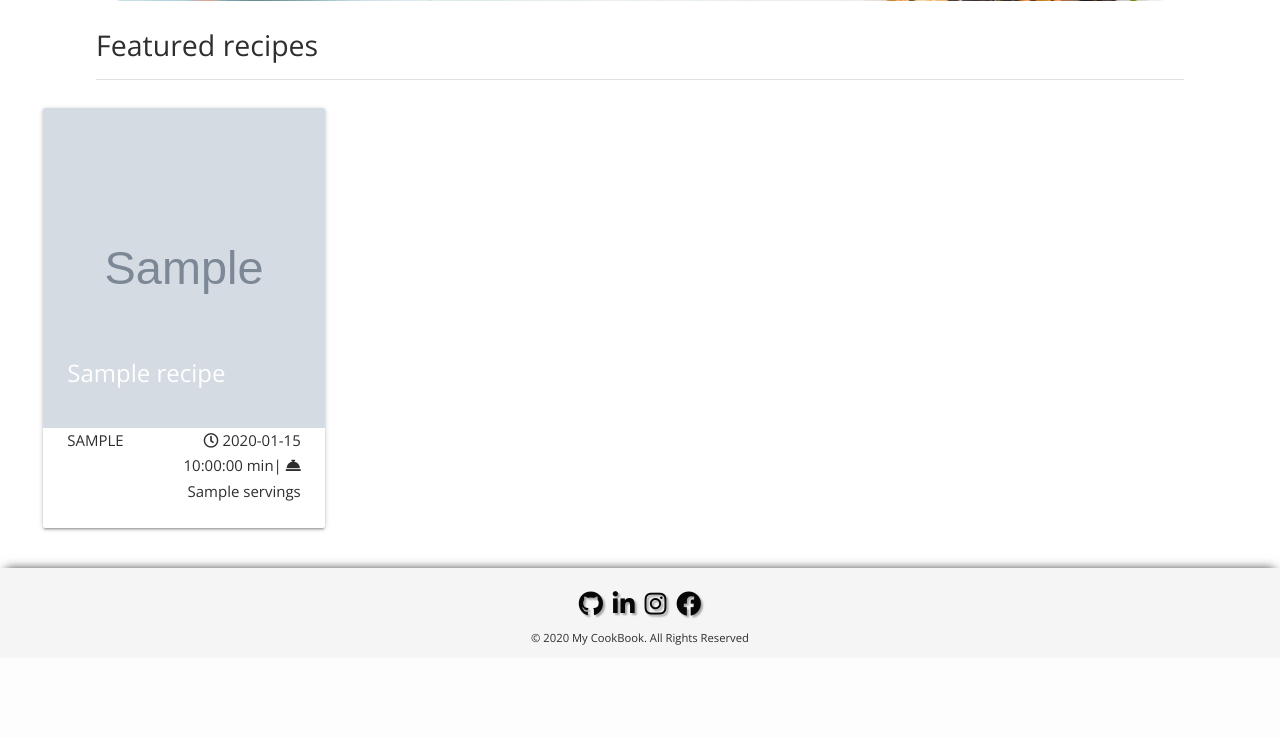
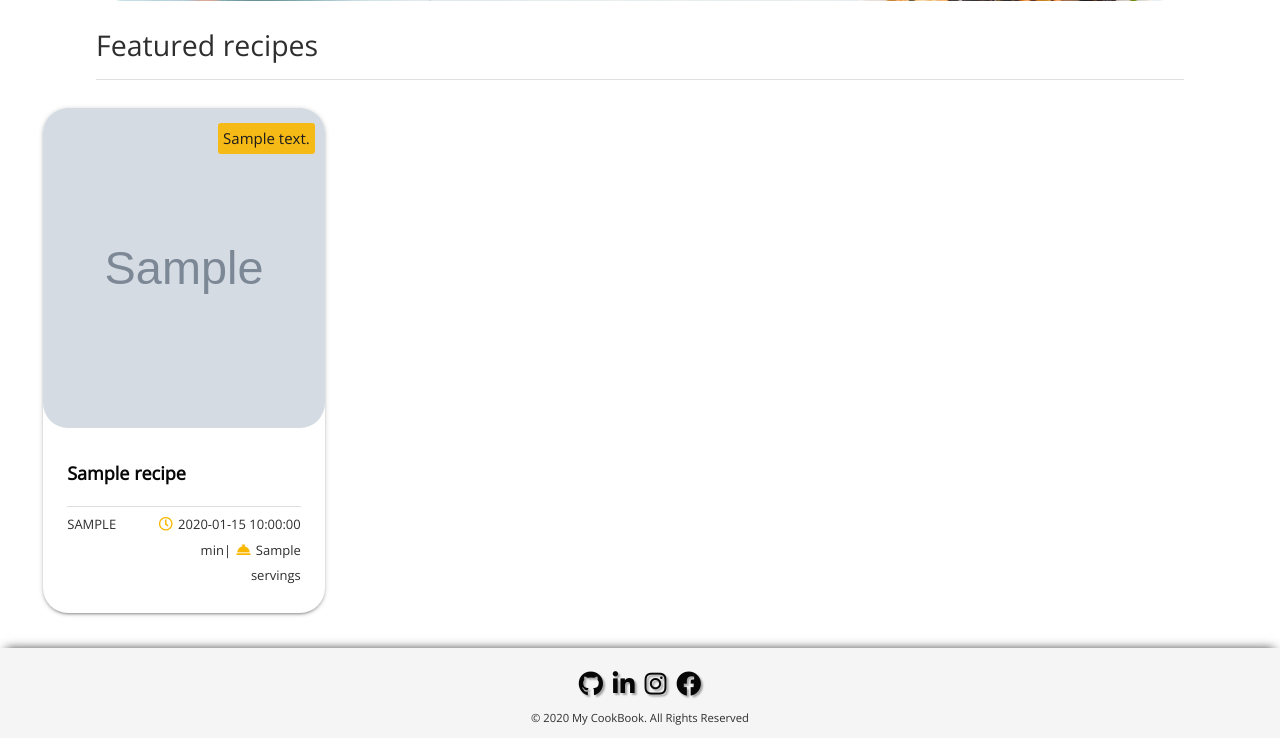
Before and after one commit to irinatu17/MyCookBook, a Flask app: page / in a window 1280 px wide. Shown: the part 479-1217 px from the top of the page. Before the commit the page ends 1124 px from the top, so only its background shows below. Run offline with Flask 2, Linux system fonts and the light colour scheme; grey boxes marked "Sample" are stand-in pictures; a database or web service that is not in the repository returns one stand-in record (values such as "Sample title"); some libraries are stand-ins or nearby versions.

Commit message:
Add styling to recipe_cards, null value to cuisine type If user does not select cuisine_type or diet_type(as they are optional), null value is assigned. If cuisine type is not selected, it is not displayed on the card. Placeholder image is displayed for the recipes where image URL was not provided

```diff
--- a/mycookbook/static/css/style.css
+++ b/mycookbook/static/css/style.css
@@ -66,10 +66,10 @@ text-shadow: 1px 1px 1px var(--lightgrey);
 font-size: 1.7rem;
 }
 /* Navigation Bar*/
-nav {
+nav{
 position: fixed;
 top: 0px;
-z-index: 15;
+z-index: 10;
 background-color: var(--darkwhite);
 font-family: var(--primaryfont);
 }
@@ -84,14 +84,14 @@ font-family: var(--secondaryfont);
 margin-right: 5px;
 font-weight: 400;
 }
-.navbar-icon {
+.navbar-icon{
 margin-right: 0.8rem;
 font-size: 20px;
 color: var(--lightblack);
 }
-.mobile-navbar-heading {
+.mobile-navbar-heading{
 font-size: 2.6rem;
-text-shadow: 1px 1px 1px var(--lightgrey);
+text-shadow: 1px 1px 6px var(--darkwhite);
 color: var(--coral);
 }
 /* Footer */
@@ -166,12 +166,55 @@ padding: 9px;
 }
 /* Cards*/
 .card .card-image img{
+border-radius: 25px;
+}
+.recipe-image{
+border-radius: 25px;
+}
+.card{
+    background-color: var(--white);
+}
+.card-bottom-info{
+font-size:13px;
+margin-top: 5px;
+margin-bottom: 0;
+}
+.icon-recipe-card{
+ color: var(--yellow);
+ font-size: 14px;
+ padding: 2px;
+}
+.card-recipe,
+.card-image{
+border-radius: 25px;
+}
+.card .card-image img{
 position: relative;
 object-fit: cover;
 height: 40vh;
 }
 .card .card-content{
 padding-top: 0;
+}
+.card .card-title{
+font-weight: 600;
+font-size: 1.2rem;
+color: var(--black);
+}
+.card .card-title:hover{
+text-shadow: 2px 2px 2px var(--lightgrey);
+}
+.text-block {
+position: absolute;
+top: 15px;
+right: 10px;
+background-color: var(--yellow);
+color: var(--black);
+font-family:var(--primaryfont);
+padding: 0 5px;
+line-height: 1px;
+opacity: 0.9;
+border-radius: 3px;
 }
 /* Add-Edit recipe*/
 .container-addrecipe{
@@ -246,6 +289,9 @@ width: 15rem;
 .container-addrecipe{
 width:85%;
 }
+.card .card-image img{
+height: 30vh;
+}
 }
 /* Desktop size only Media queries */
 @media (min-width: 992px) {
--- a/mycookbook/templates/add_recipe.html
+++ b/mycookbook/templates/add_recipe.html
@@ -21,7 +21,7 @@
 <div class="input-field col s12 m6 l4">
     <i class="fas fa-globe-europe prefix"></i>
 <select id="cuisine_type" name="cuisine_type">
-    <option value="" disabled selected>Select an option</option>
+    <option value="null" selected>Select an option</option>
     {% for cuisine in cuisine_types %}
         <option value="{{cuisine.cuisine_type}}">{{cuisine.cuisine_type}}</option>
     {% endfor %}
@@ -43,7 +43,7 @@
     <div class="input-field col s12 m6 l4">
     <i class="fas fa-leaf prefix"></i>
     <select id="diet_type" name="diet_type">
-        <option value="" disabled selected>Select an option</option>
+        <option value="null" selected>Select an option</option>
     {% for diet in diet_types %}
         <option value="{{diet.diet_type}}">{{diet.diet_type}}</option>
     {% endfor %}
--- a/mycookbook/templates/partials/_recipecards.html
+++ b/mycookbook/templates/partials/_recipecards.html
@@ -1,24 +1,43 @@
+<!--Recipe card-->
 <div class="col s12 m6 l3">
-    <div class="card hoverable">
+  <div class="card hoverable card-recipe">
     <div class="card-image">
     <a href="{{ url_for('single_recipe_details', recipe_id=recipe._id) }}">
+      {% if recipe.image %}
       <img
         src="{{ recipe.image }}"
         class="responsive-img"
         alt="Recipe Image"
-      /></a>
-          <h3 class="card-title">{{ recipe.recipe_name }}</h3>
+      />
+      {% else %}
+      <img
+        src="{{ url_for('static', filename='img/recipe_placeholder.jpg') }}"
+        class="responsive-img"
+        alt="No recipe image available"
+      />
+      {% endif %}
+     </a>
+     {% if recipe.cuisine_type=="null" %}
+     {% else %}
+      <div class="text-block">
+        <p>{{ recipe.cuisine_type }}</p>
       </div>
-        <div class="row card-content">
+      {% endif %}
+    </div>
+    <div class="card-content">
+    <h3 ><a href="{{ url_for('single_recipe_details', recipe_id=recipe._id) }}" class="card-title">{{ recipe.recipe_name }}</a></h3>
+      <div class="divider"></div>
+      <div class="row card-bottom-info">
         <div class="col s4 uppercase">{{ recipe.meal_type }}</div>
         <div class="col s8 right-align">
           <span title="Cooking time"
-            ><i class="far fa-clock"></i> {{ recipe.cooking_time }} min|
+            ><i class="far fa-clock icon-recipe-card"></i> {{ recipe.cooking_time }} min|
           </span>
           <span title="Servings"
-            ><i class="fas fa-concierge-bell"></i> {{ recipe.servings }}
+            ><i class="fas fa-concierge-bell icon-recipe-card"></i> {{ recipe.servings }}
           </span>
         </div>
       </div>
     </div>
   </div>
+</div>
```
Lines whose indentation alone changed are shown as unchanged.
